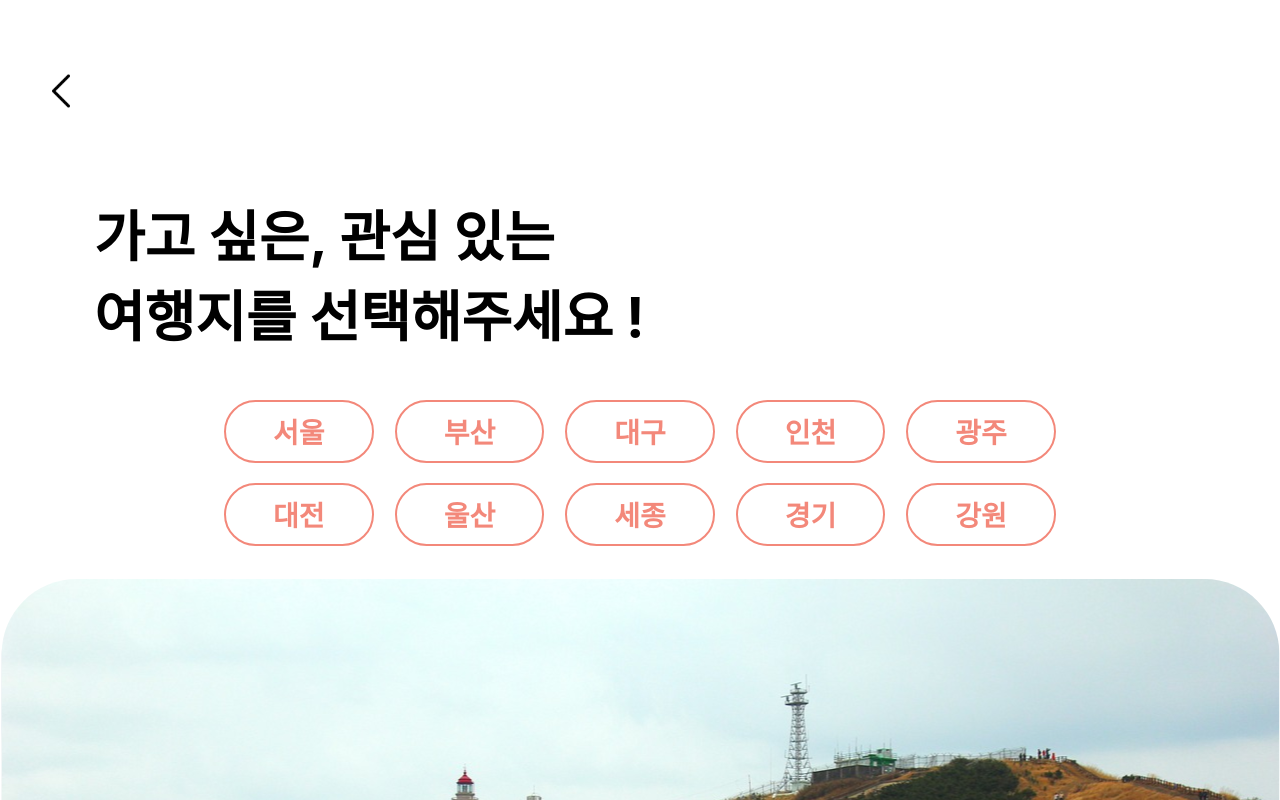
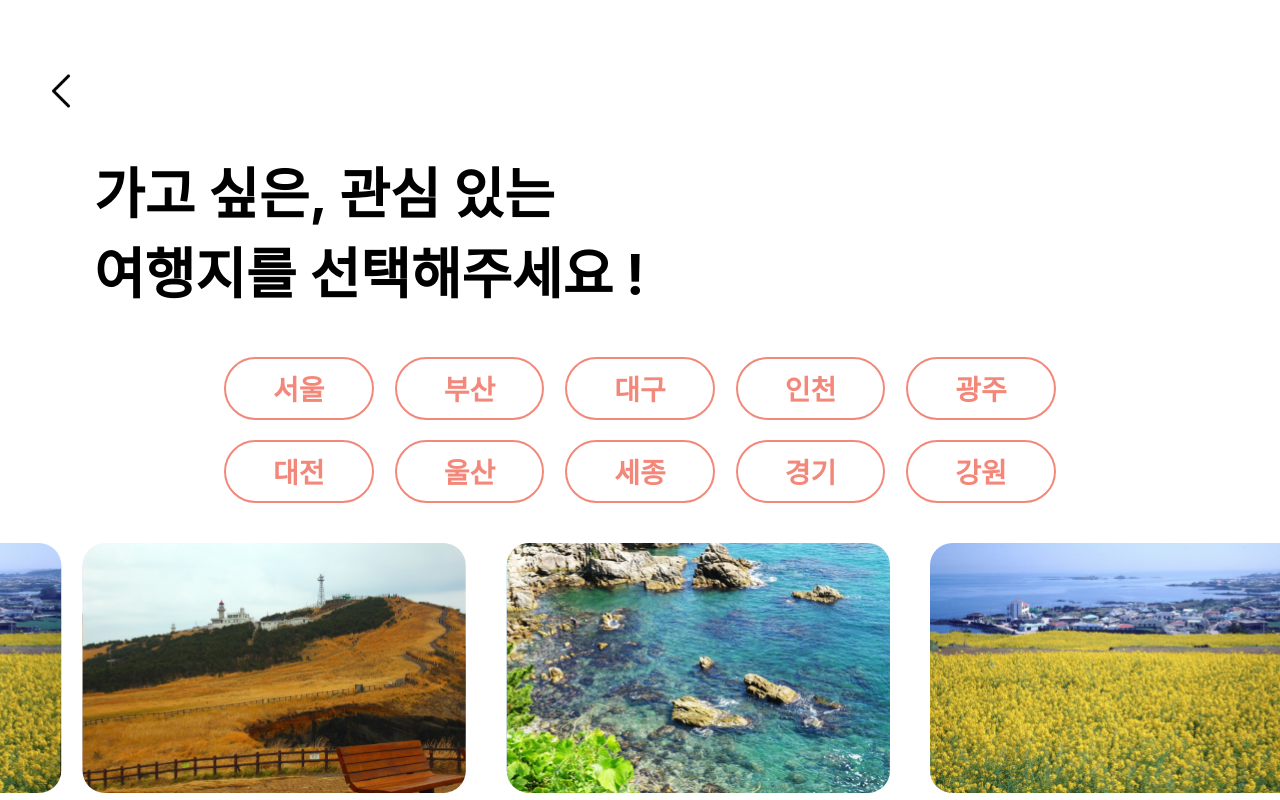
Before and after one commit to SCD2-TRAPLE/Frontend, a React (Create React App) app: page /placeSelect in a window 1280 px wide. Shown: the top 800 px of the page. Built offline with nearby package versions, Linux system fonts and the light colour scheme.

Commit message:
ImageSlider complete

```diff
--- a/src/ImageSlider.jsx
+++ b/src/ImageSlider.jsx
@@ -1,48 +1,55 @@
-import React, { useState, useEffect } from "react";
+import React, { useRef, useEffect } from "react";
 
 function ImageSlider({ photos }) {
-  const [currentSlide, setCurrentSlide] = useState(0);
+  const sliderRef = useRef(null);
+
     useEffect(() => {
-    const slideInterval = setInterval(() => {
-      setCurrentSlide((prevSlide) =>
-        prevSlide === photos.length - 1 ? 0 : prevSlide + 1
-      );
-    }, 3000); // 3초마다 이미지 변경
+        const slide = () => {
+            // 현재 슬라이더의 위치를 가져옵니다.
+            const currentScroll = sliderRef.current.scrollLeft;
+            // 슬라이더의 전체 너비를 가져옵니다.
+            const maxScroll = sliderRef.current.scrollWidth - sliderRef.current.clientWidth;
 
-    return () => clearInterval(slideInterval); // 컴포넌트가 언마운트될 때 인터벌을 정리
-  }, [photos.length]);
+            // 이미지 하나의 너비를 계산합니다. 모든 이미지가 동일한 크기를 가진다고 가정합니다.
+            const singleImageWidth = sliderRef.current.clientWidth / photos.length;
+
+            // maxScroll 값을 조정하여, 실제 마지막 이미지에 도달하기 전에 첫 번째 이미지로 이동하도록 합니다.
+            const adjustedMaxScroll = maxScroll - singleImageWidth;
+
+            // 현재 스크롤 위치가 조정된 최대 스크롤 위치에 도달했을 때, 슬라이더를 다시 시작 위치로 옮깁니다.
+            if (currentScroll >= adjustedMaxScroll) {
+            sliderRef.current.scrollLeft = 0;
+            } else {
+            // 그렇지 않으면 슬라이더를 오른쪽으로 조금 이동합니다.
+            sliderRef.current.scrollLeft += 1;
+            }
+        };
+
+        // 10ms마다 slide 함수를 실행하여 천천히 슬라이드합니다.
+        const slideInterval = setInterval(slide, 10);
+
+        return () => clearInterval(slideInterval);
+        }, []);
 
   return (
-//     <div style={{ display: 'flex', marginTop:"35px", width:"100%", height: "300px",overflow: 'hidden' }}>
-//       <div
-//         style={{
-//           display: 'flex',
-//           transform: `translateX(-${currentSlide * 100}%)`,
-//           transition: 'transform 0.5s ease-in-out',
-//         }}
-//       >
-//         {photos.map((photo, index) => (
-//           <img key={index} src={photo} alt={`Slide ${index}`} style={{ width: 'calc(100% - 700px)', flexShrink: 0 }} />
-//         ))}
-//       </div>
-//     </div>
-//   );
-    <div style={{ display: 'flex', marginTop:"35px", width:"100%", overflow: 'hidden' }}>
+    <div
+      ref={sliderRef}
+      style={{ display: 'flex', marginTop: "40px", width: "100%", overflow: 'hidden' }}
+    >
       {photos.map((photo, index) => (
     <div
         key={index}
         style={{
-            minWidth: '100%',
+        flex: "0 0 auto",
+        width: '30%',
         transition: 'transform 1s ease',
-            transform: `translateX(-${currentSlide * 100}%)`,
-          }}
-        >
-          <img src={photo} style={{ width: '100%', height: 'auto'}} alt={`Slide ${index}`} />
+        margin: index !== 0 ? "0px 20px 0px 20px" : undefined // 첫 번째 자식이 아닌 경우에만 margin을 적용
+        }}>
+        <img src={photo} style={{ width: '100%', height: '100%' }} alt={`Slide ${index}`} />
     </div>
     ))}
     </div>
-    )
-
+  );
 }
 
 export default ImageSlider;
--- a/src/components/headerDetail/style.js
+++ b/src/components/headerDetail/style.js
@@ -2,7 +2,7 @@ export const styles = {
     headerBlock:{
         background: 'white',
         width: '100vw',
-        height: '188px',
+        height: '150px',
         display: 'flex',
     },
 
--- a/src/components/placeSelectDetail/style.js
+++ b/src/components/placeSelectDetail/style.js
@@ -7,7 +7,7 @@ export const styles = {
         flexDirection: "column"
       },
       title:{
-        marginTop: '5px',
+        marginTop: '0px',
         display: "flex",
         marginLeft:"94px",
         width: "783px",
--- a/src/placeSelect.jsx
+++ b/src/placeSelect.jsx
@@ -10,7 +10,7 @@ import photo2 from "./photo2.svg";
 import photo3 from "./photo3.svg";
 function PlaceSelect() {
     const navigate = useNavigate();
-    const photos = [photo1,photo2,photo3,photo1];
+    const photos = [photo1,photo2,photo3,photo1,photo2,photo3,photo1,photo2,photo3];
     const regions = ['서울', '부산', '대구', '인천', '광주', '대전', '울산', '세종', '경기', '강원']; // 일단 임시적으로 지역명 배열
     const [hoveredIndex, setHoveredIndex] = useState(null); // 호버된 버튼의 인덱스를 저장
 
```
Lines whose indentation alone changed are shown as unchanged.
